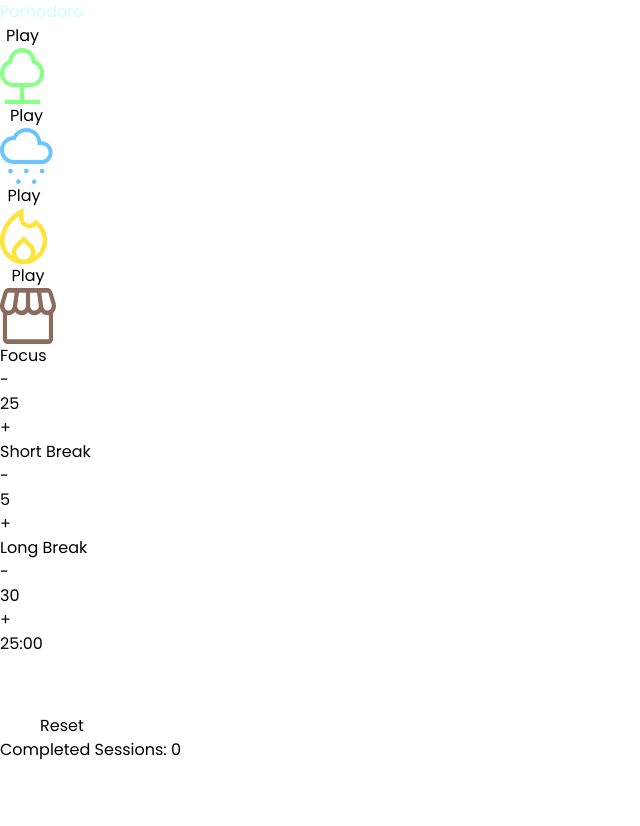
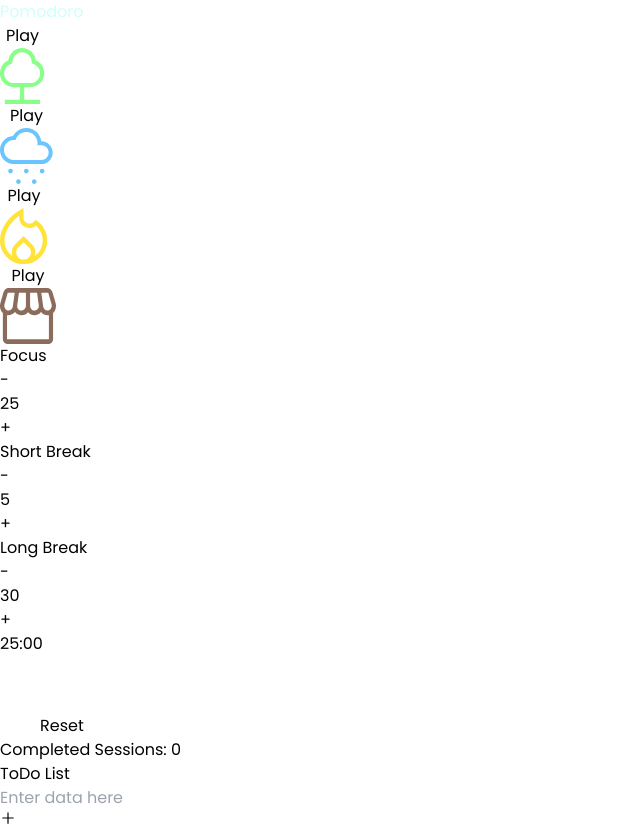
Before and after one commit to piyushbaibhav/Pomodoro, a React (Vite) app: page / in a window 1280 px wide. Shown: the whole page, without its empty margins (0-640 px from the left). Before the commit the page ends 800 px from the top, so only its background shows below. Built offline with nearby package versions, Linux system fonts and the light colour scheme.

Commit message:
implemented todo feature

```diff
--- a/package.json
+++ b/package.json
@@ -10,7 +10,8 @@
     "preview": "vite preview"
   },
   "dependencies": {
-    "react-dom": "^18.2.0"
+    "react-dom": "^18.2.0",
+    "react-icons": "^5.0.1"
   },
   "devDependencies": {
     "@types/react": "^18.2.66",
--- a/src/App.jsx
+++ b/src/App.jsx
@@ -1,5 +1,7 @@
 import React, { useState, useEffect } from "react";
 import Progress from "./components/Progress";
+import Box from "./components/Box";
+import Input from "./components/Input";
 
 function App() {
   const [sessionLength, setSessionLength] = useState(25);
@@ -12,6 +14,34 @@ function App() {
   const [longBreakFrequency, setLongBreakFrequency] = useState(4);
   // const [currentAudio, setCurrentAudio] = useState(null);
   const [isPlaying, setIsPlaying] = useState(false);
+  const [todos,setToDo] = useState([]);
+
+  const removeToDo = (id) => {
+    console.log(id);
+    const newTodos = todos.filter(
+      (d, key) => {
+        if (key !== id){
+          return true;
+        }else {
+          return false;
+        }
+      }
+    )
+    setToDo(newTodos);
+  }
+
+  const addToDoHandler = (item) => {
+    // console.log(item);
+    setToDo(
+      [
+        ...todos,
+        {
+          item,
+          time: new Date().toLocaleTimeString()
+        }
+      ]
+    )
+  }
 
   useEffect(() => {
     let interval;
@@ -365,6 +395,14 @@ function App() {
         </p>
       </div>
     </div>
+    <h1 className="text-white flex justify-center items-center text-3xl font-medium pb-8 ">ToDo List</h1>
+    <div className="bg-black h-screen p-3 ">
+      <div className=" rounded mx-auto-max-w-[750px] min-h-[550px] shadow-2xl
+      bg-black">
+        <Input handler={addToDoHandler}/>
+        <Box data={todos} removeHandler = {removeToDo}/>
+      </div>
+    </div>
     </div>
     </>
   );
--- /dev/null
+++ b/src/components/Box.jsx
@@ -0,0 +1,20 @@
+import React from 'react'
+import Items from './Items'
+
+export default function Box(props) {
+    const items = props.data.map(
+        (SingleData, key) => {
+            return <Items removeHandler={props.removeHandler} key={key} id={key} item={SingleData.item} time={SingleData.time}/>
+        }
+    )
+    return (
+    <div className='bg-black text-white p-3'>
+        {items}
+        { /*<Items/>
+        <Items/>
+        <Items/>
+        <Items/>
+    <Items/> */}
+    </div>
+    )
+}
--- /dev/null
+++ b/src/components/Input.jsx
@@ -0,0 +1,17 @@
+import React, { useRef } from 'react'
+import {AiOutlinePlus} from "react-icons/ai";
+
+export default function Input(props) {
+    const inputBox = useRef();
+return (
+    <div className='p-3 flex h-full justify-around bg-black'>
+        <input type="text" placeholder='Enter data here' className='p-3 focus:outline w-[90%] border-slate-400' ref={inputBox}/>
+        <div className='cursor-pointer w-[50px] h-[50px] bg-[blue] text-white text-3xl rounded-[50%] flex justify-center items-center' onClick={() => {
+            props.handler(inputBox.current.value)
+            inputBox.current.value = "";
+        } }>
+            <AiOutlinePlus/>
+        </div>
+    </div>
+    )
+}
--- /dev/null
+++ b/src/components/Items.jsx
@@ -0,0 +1,21 @@
+import React, { useState } from 'react'
+import {BsTrash} from "react-icons/bs";
+
+export default function Items(props) {
+    const [done, setDone] = useState(false);
+    return (
+    <div onClick={() => setDone(!done)} className={`select-none cursor-pointer w-full border-b p-3 flex justify-between items-center`}>
+        <div>
+            <span className='pr-2 text-[14px] text-slate-400'>
+                {props.time}
+            </span>
+            <span className={`${done === true ? 'line-through' : ''} text-[20px]`}>
+                {props.item}
+            </span>
+        </div>
+        <div onClick={() => props.removeHandler(props.id)}>
+            <BsTrash className='text-[blue]'/>
+        </div>
+    </div>
+    )
+}
--- a/src/components/Progress.jsx
+++ b/src/components/Progress.jsx
@@ -11,7 +11,7 @@ const Progress = ({ sessionLength, breakLength, timeLeft, isSession }) => {
   return (
     <div className="w-full h-8 bg-gray-600 mt-4 rounded-md relative">
       <div
-        className="h-full bg-green-300 rounded-md"
+        className="h-full bg-pink-400 rounded-md"
         style={{ width: `${calculateProgress()}%` }}
       ></div>
       {/* <div
```
Also changed, not shown: 1 other file (tests, documents, lock files or other folders).
